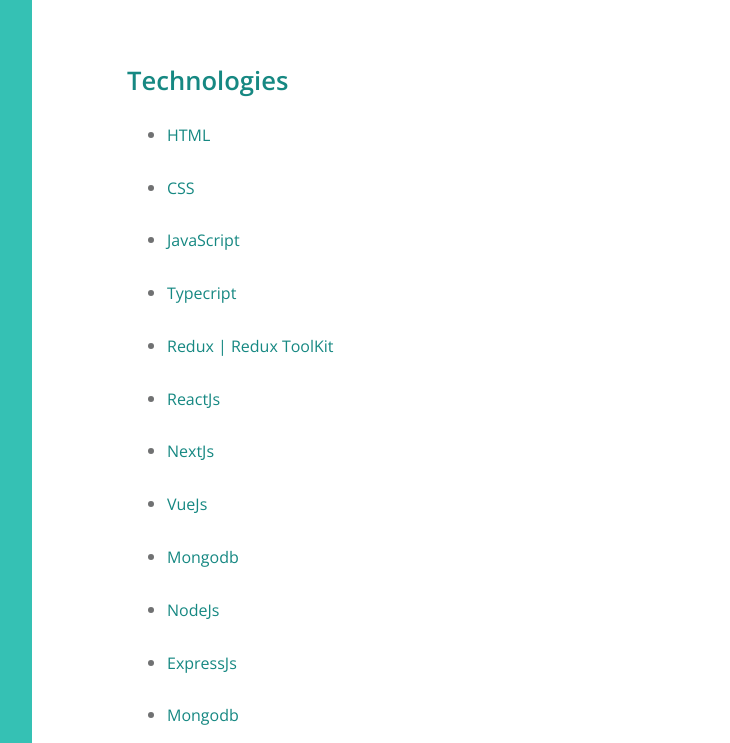
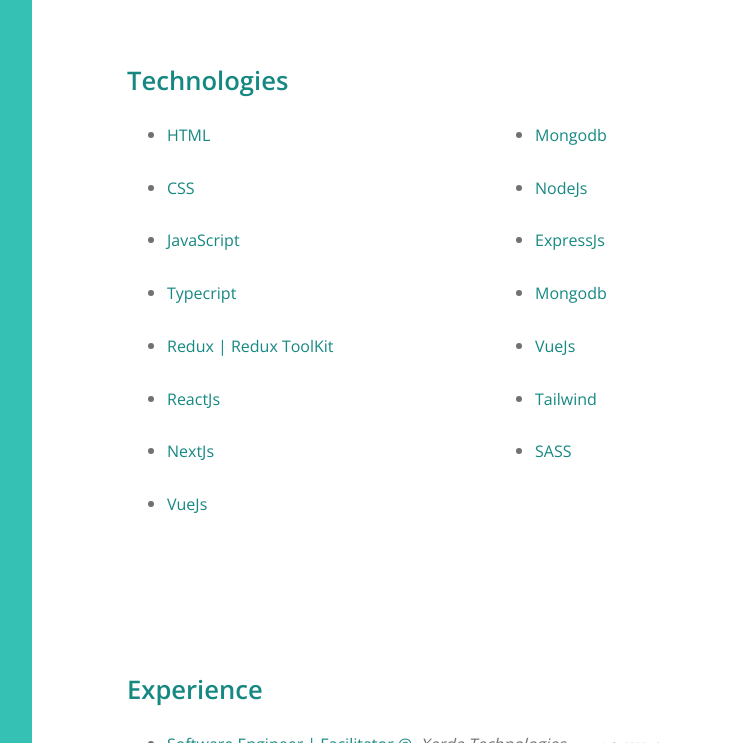
Before and after one commit to Aneal250/Aneal250.github.io, a plain HTML site: page index.html in a window 1280 px wide. Shown: the part 800-1543 px from the top of the page, without its empty margins (352-1082 px from the left). Drawn offline with nearby package versions, Linux system fonts and the light colour scheme.

Commit message:
Technologies

```diff
--- a/index.html
+++ b/index.html
@@ -119,6 +119,8 @@ https://templatemo.com/tm-536-dream-pulse
                       <div class="tm-w-80">
                           <h2 class="tm-color-main tm-section-title mb-4">Technologies</h2>
                       </div>
+                      <section id="talk" class="row">
+                        <div class="col-xl-6 ">
                           <ul>
                             <li> <p class="tm-color-main  mb-4"> HTML</p></li>
                               <li> <p class="tm-color-main  mb-4"> CSS</p></li>
@@ -128,6 +130,10 @@ https://templatemo.com/tm-536-dream-pulse
                               <li> <p class="tm-color-main  mb-4"> ReactJs</p></li>
                               <li> <p class="tm-color-main  mb-4"> NextJs</p></li>
                               <li> <p class="tm-color-main  mb-4"> VueJs</p></li>
+                          </ul>
+                        </div>
+                         <div class="col-xl-6 ">
+                          <ul>
                             <li> <p class="tm-color-main  mb-4">Mongodb</p></li>
                             <li> <p class="tm-color-main  mb-4">NodeJs</p></li>
                             <li> <p class="tm-color-main  mb-4"> ExpressJs</p></li>
@@ -136,6 +142,10 @@ https://templatemo.com/tm-536-dream-pulse
                             <li> <p class="tm-color-main  mb-4">Tailwind</p></li>
                             <li> <p class="tm-color-main  mb-4">SASS</p></li>
                           </ul>
+                        </div>
+
+                      </section>
+
                       </div>
 
                   </div>
```
Lines whose indentation alone changed are shown as unchanged.
